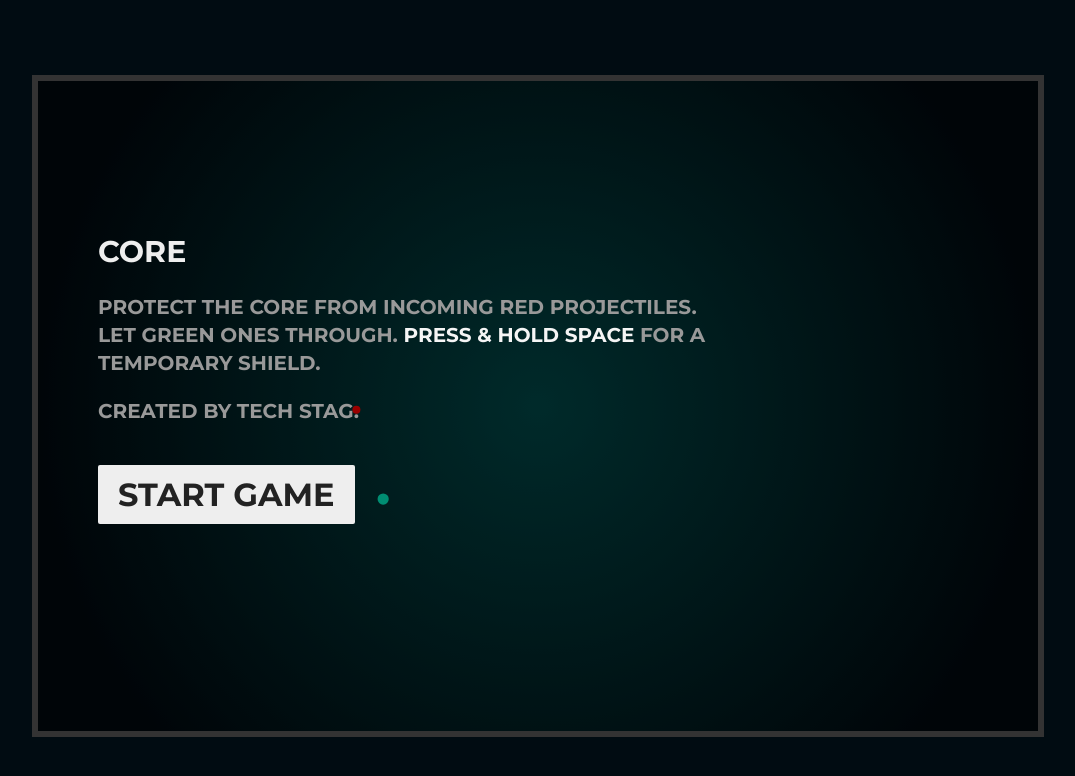
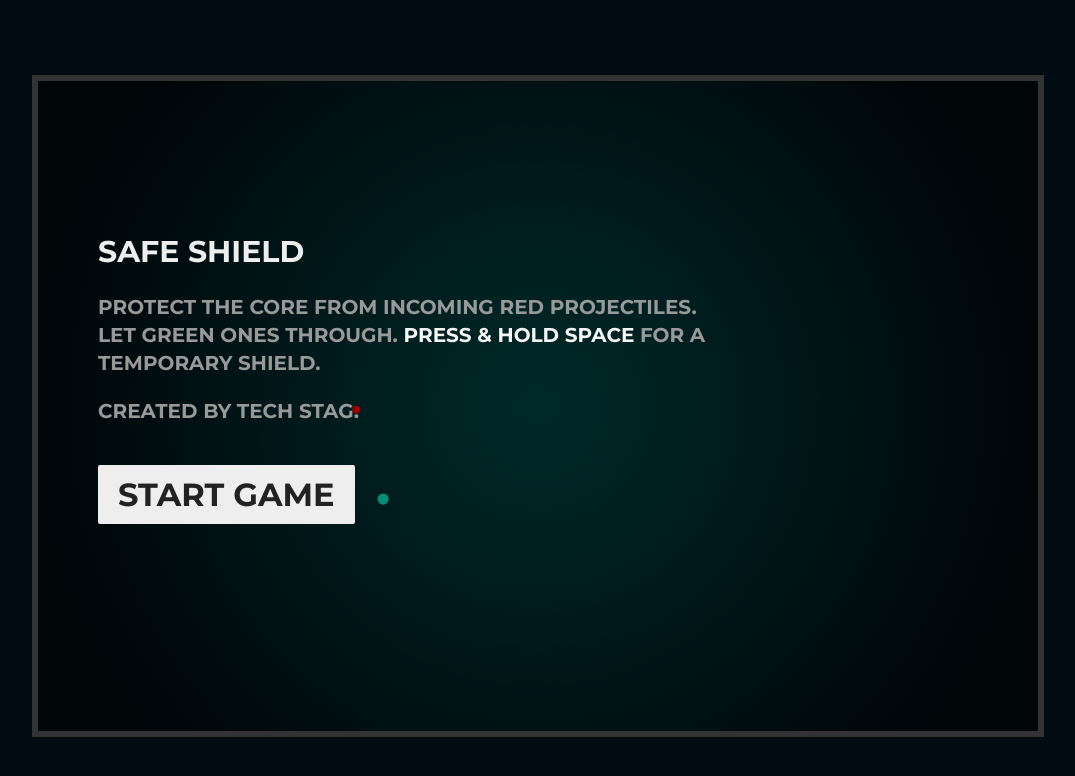
Before and after one commit to techstag/Best-Hindi-Blogs, a plain HTML site: page SafeShield/index.html in a window 1280 px wide. Shown: the whole page, without its empty margins (108-1183 px from the left). Drawn offline with Linux system fonts and the light colour scheme.

Commit message:
Update index.html

```diff
--- a/SafeShield/index.html
+++ b/SafeShield/index.html
@@ -4,7 +4,7 @@
 		<meta charset="utf-8">
 
 		<meta name="description" content="Use your shield to defend the Core from the evil red organisms!" />
-		<meta name="author" content="Hakim El Hattab" />
+		<meta name="author" content="Tech Stag" />
 
 		<meta http-equiv="X-UA-Compatible" content="chrome=1">
 
@@ -24,7 +24,7 @@
 		<div id="status" class="ui"></div>
 			<div id="panels">
 			<div id="message" class="ui">
-				<h2 id="title">Core</h2>
+				<h2 id="title">SAFE SHIELD</h2>
 				<p>
 					Protect the core from incoming red projectiles. Let green ones through.
 					<em>Press &amp; hold SPACE</em> for a temporary shield.
```
